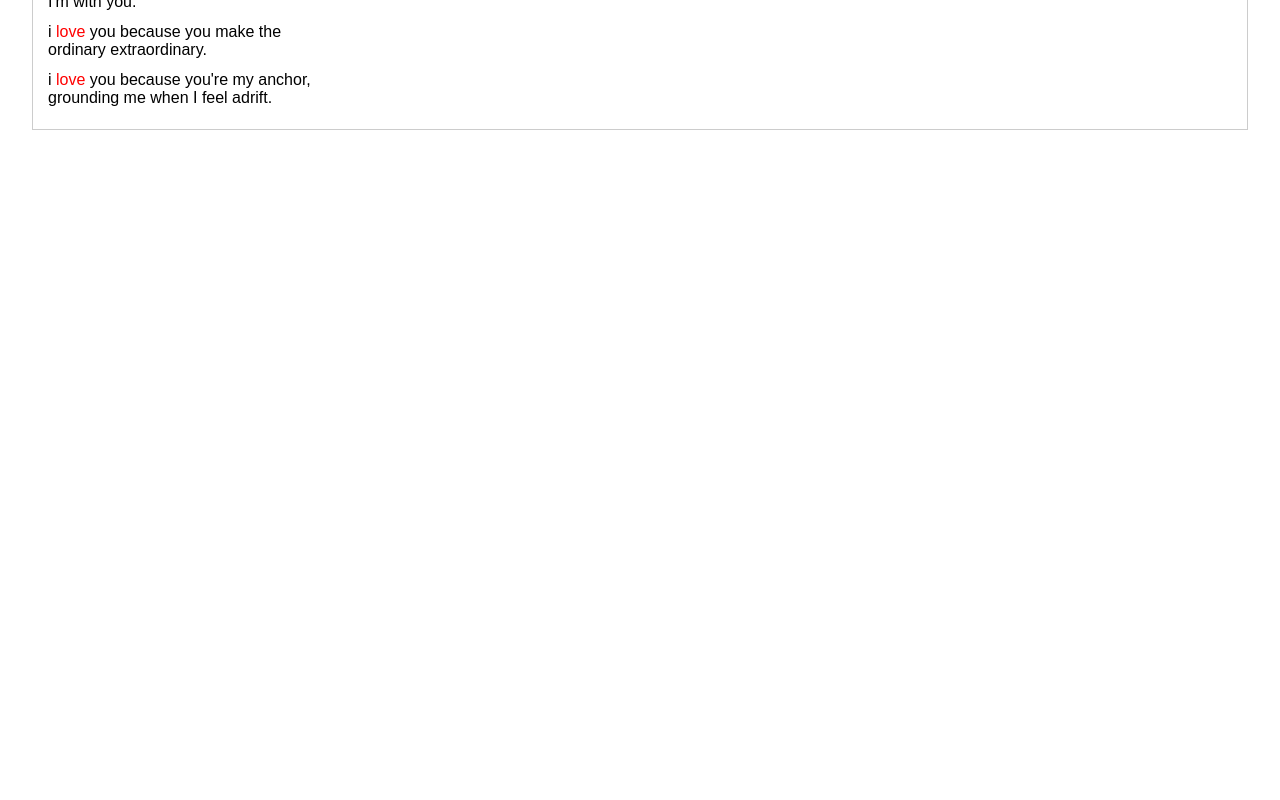
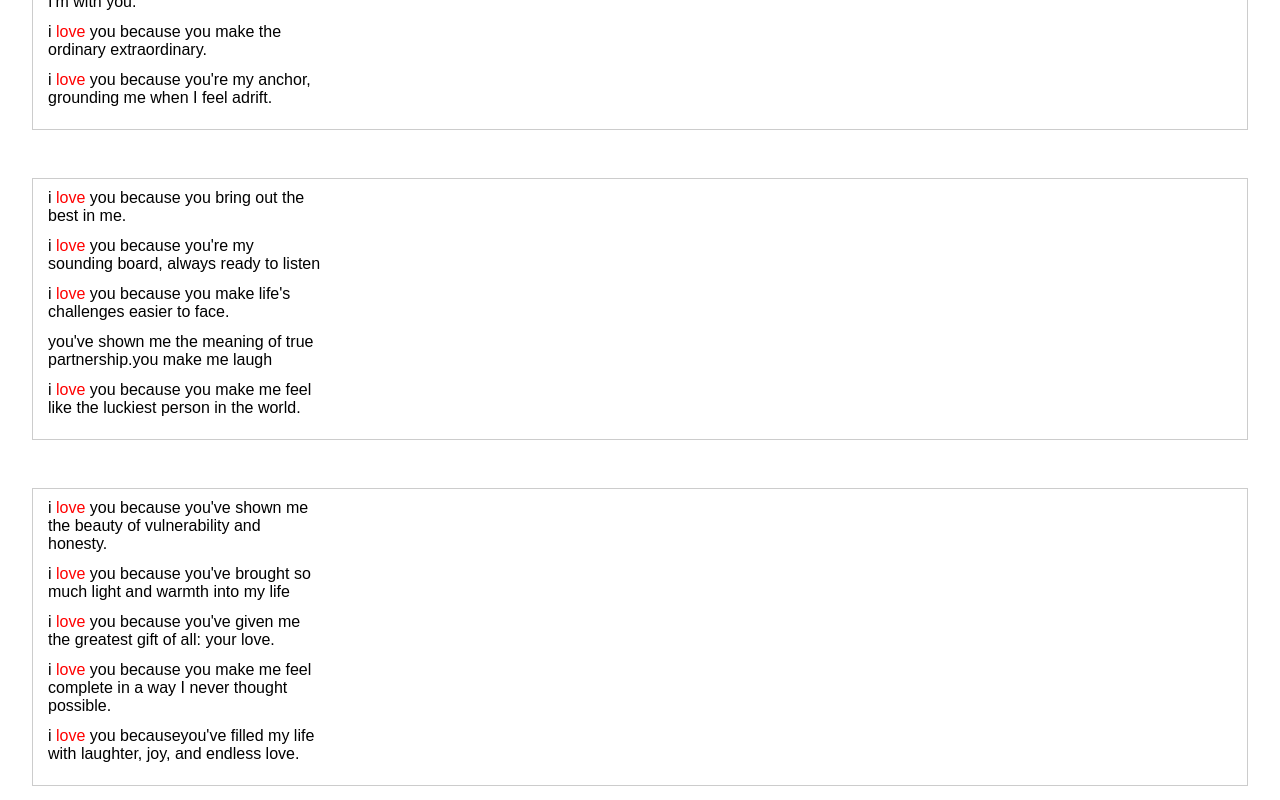
Before and after one commit to Dewaley/cv, a React (Create React App) app: page / in a window 1280 px wide. Shown: the part 1668-2468 px from the top of the page. Before the commit the page ends 1830 px from the top, so only its background shows below. Built offline with nearby package versions, Linux system fonts and the light colour scheme; a web font is replaced by a local one.

Commit message:
new blocks

```diff
--- a/src/App.js
+++ b/src/App.js
@@ -121,6 +121,50 @@ function App() {
             I feel adrift.
           </p>
         </div>
+
+        <div className="box">
+          <p data-animation="fadeInDown">
+            i <span>love</span> you because you bring out the best in me.
+          </p>
+          <p data-animation="fadeInDown">
+            i <span>love</span> you because you're my sounding board, always
+            ready to listen
+          </p>
+          <p data-animation="fadeInRight">
+            i <span>love</span> you because you make life's challenges easier to
+            face.
+          </p>
+          <p data-animation="fadeInUp">
+            you've shown me the meaning of true partnership.you make me laugh
+          </p>
+          <p data-animation="fadeInLeft">
+            i <span>love</span> you because you make me feel like the luckiest
+            person in the world.
+          </p>
+        </div>
+
+        <div className="box">
+          <p data-animation="fadeInUp">
+            i <span>love</span> you because you've shown me the beauty of
+            vulnerability and honesty.
+          </p>
+          <p data-animation="fadeInRight">
+            i <span>love</span> you because you've brought so much light and
+            warmth into my life
+          </p>
+          <p data-animation="fadeInLeft">
+            i <span>love</span> you because you've given me the greatest gift of
+            all: your love.
+          </p>
+          <p data-animation="fadeInRight">
+            i <span>love</span> you because you make me feel complete in a way I
+            never thought possible.
+          </p>
+          <p data-animation="fadeInUp">
+            i <span>love</span> you becauseyou've filled my life with laughter,
+            joy, and endless love.
+          </p>
+        </div>
       </div>
     </>
   );
```
